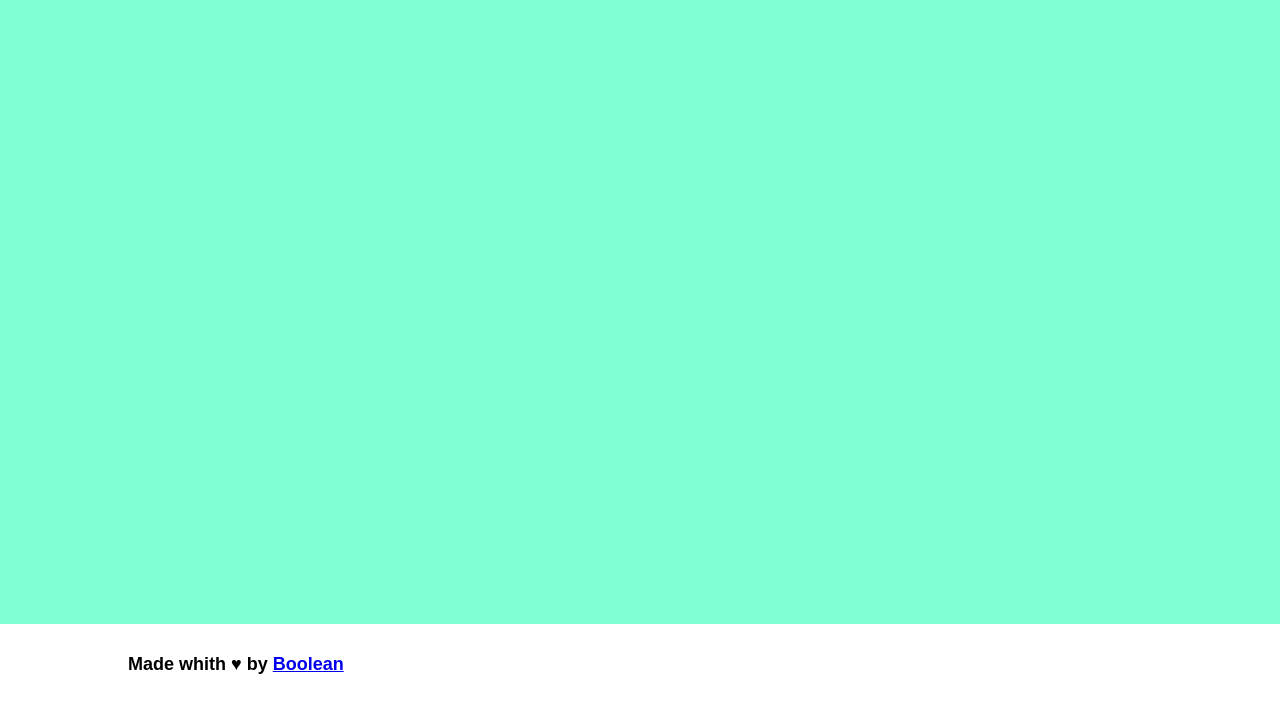
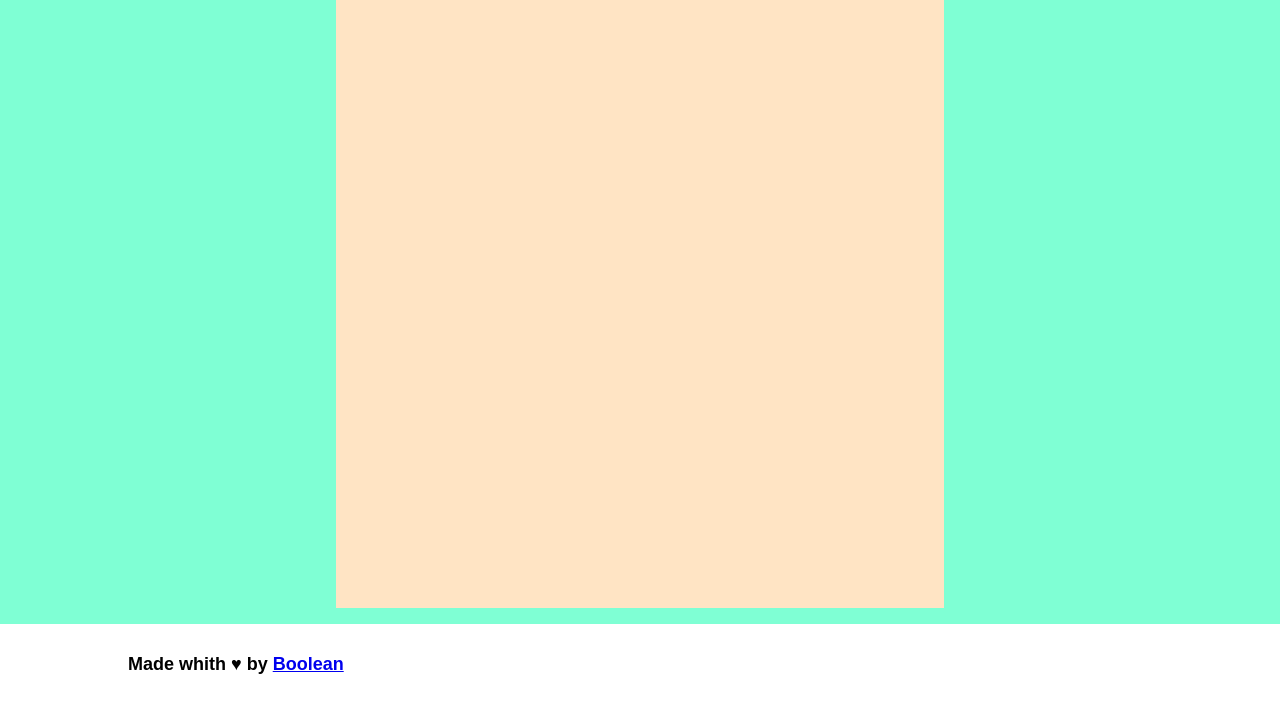
Before and after one commit to TobiaRigon/js-campominato-grid, a plain HTML site: page index.html in a window 1280 px wide. Shown: the part 96-800 px from the top of the page. Drawn offline with Linux system fonts and the light colour scheme.

Commit message:
Feat: Greed style CSS

```diff
--- a/css/style.css
+++ b/css/style.css
@@ -63,3 +63,32 @@
     font-weight: bold;
     line-height: 80px;
  }
+
+ /* main */
+
+ main{
+    display: flex;
+    justify-content: center;
+    align-items: center;
+ }
+
+ .grid{
+    height: 95%;
+    width: calc(((100vh - 160px) * 95 ) / 100 );
+    display: flex;
+    flex-wrap: wrap;
+    /* debug */
+    background-color: bisque;
+ }
+
+ .cell{
+ width: calc((((100vh - 160px) * 95 ) / 100) /10 );
+ height:calc((((100vh - 160px) * 95 ) / 100) /10 ) ;
+ line-height:calc((((100vh - 160px) * 95 ) / 100) /10 ) ;
+ text-align: center;
+border: 1px solid black;
+ }
+
+ .clicked{
+    background-color: aqua;
+ }
--- a/index.html
+++ b/index.html
@@ -31,7 +31,7 @@
 
     <main>
 
-        <div class="container">
+        <div class="grid">
 
         </div>
 
```
